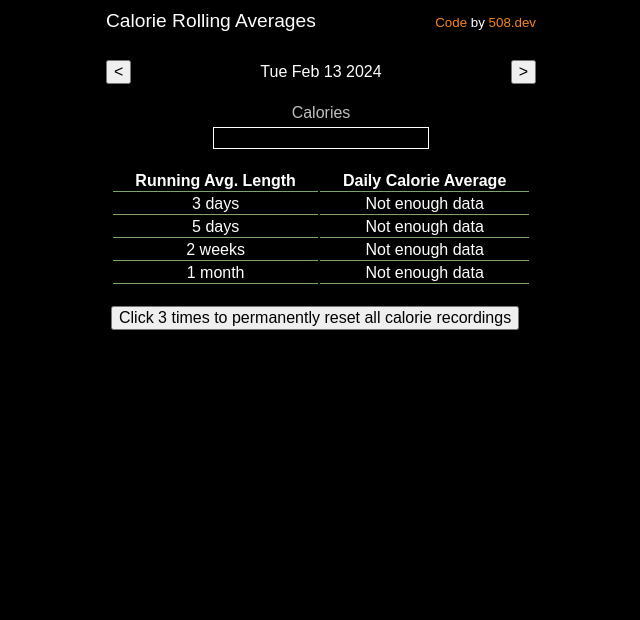
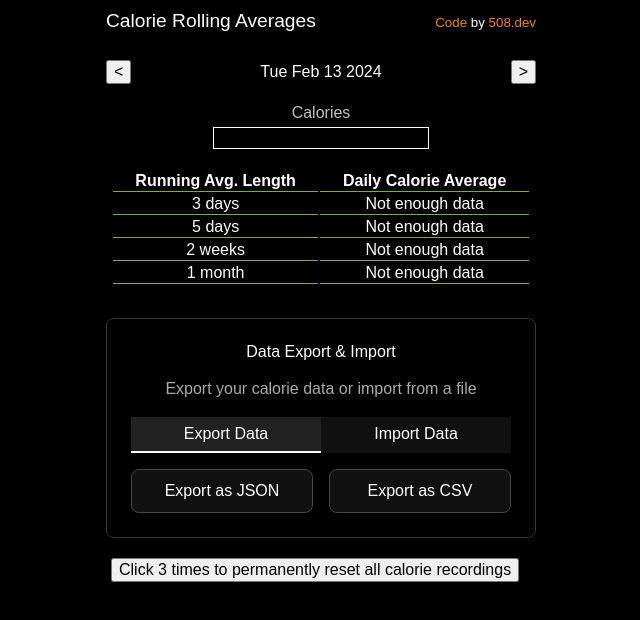
Before and after one commit to 508-dev/running-calorie-average, a SvelteKit app: page / in a window 1280 px wide. Shown: the top 620 px of the page, without its empty margins (319-959 px from the left). Built offline with nearby package versions, Linux system fonts and the light colour scheme.

Commit message:
feat: export import starter UI

```diff
--- /dev/null
+++ b/src/lib/components/ExportImportSection.svelte
@@ -0,0 +1,144 @@
+<script lang="ts">
+    export let onImport: (data: { date: string; calories: number }[]) => void;
+
+    let importError: string | null = null;
+    let currentTab = "export";
+
+
+  </script>
+
+  <div class="card">
+    <div class="card-header">
+      <h2>Data Export & Import</h2>
+      <p>Export your calorie data or import from a file</p>
+    </div>
+    <div class="tabs">
+      <div class="tabs-list">
+        <button class:selected={currentTab === "export"} on:click={() => (currentTab = "export")}>Export Data</button>
+        <button class:selected={currentTab === "import"} on:click={() => (currentTab = "import")}>Import Data</button>
+      </div>
+
+      {#if currentTab === "export"}
+        <div class="export-buttons">
+          <button>
+            Export as JSON
+          </button>
+          <button>
+            Export as CSV
+          </button>
+        </div>
+      {/if}
+
+      {#if currentTab === "import"}
+        <div class="import-upload">
+          <label for="json-upload" class="upload-box">
+            <p>Import JSON</p>
+            <input id="json-upload" type="file" accept=".json" hidden />
+          </label>
+          <label for="csv-upload" class="upload-box">
+            <p>Import CSV</p>
+            <input id="csv-upload" type="file" accept=".csv" hidden />
+          </label>
+        </div>
+
+        {#if importError}
+          <div class="error-box">{importError}</div>
+        {/if}
+      {/if}
+    </div>
+  </div>
+
+  <style>
+    .card {
+      background-color: #000;
+      border: 1px solid #333;
+      color: white;
+      padding: 1.5rem;
+      margin-top: 2rem;
+      border-radius: 0.5rem;
+      max-width: 100%;
+    }
+
+    .card-header {
+      text-align: center;
+      margin-bottom: 1rem;
+    }
+
+    .card-header p {
+      color: #aaa;
+    }
+
+    .tabs-list {
+      display: grid;
+      grid-template-columns: 1fr 1fr;
+      background: #111;
+      margin-bottom: 1rem;
+    }
+
+    .tabs-list button {
+      padding: 0.5rem 1rem;
+      background: transparent;
+      border: none;
+      color: white;
+      cursor: pointer;
+      border-bottom: 2px solid transparent;
+    }
+
+    .tabs-list button.selected {
+      border-bottom: 2px solid white;
+      background-color: #222;
+    }
+
+    .export-buttons {
+      display: grid;
+      grid-template-columns: 1fr 1fr;
+      gap: 1rem;
+    }
+
+    .export-buttons button {
+      background: #111;
+      color: white;
+      border: 1px solid #444;
+      padding: 0.75rem;
+      border-radius: 0.5rem;
+      cursor: pointer;
+      display: flex;
+      align-items: center;
+      gap: 0.5rem;
+      justify-content: center;
+    }
+
+    .export-buttons button:hover {
+      background: #222;
+    }
+
+    .import-upload {
+      display: grid;
+      grid-template-columns: 1fr 1fr;
+      gap: 1rem;
+    }
+
+    .upload-box {
+      background: #111;
+      border: 2px dashed #555;
+      border-radius: 0.5rem;
+      padding: 1.5rem;
+      text-align: center;
+      cursor: pointer;
+      color: #ccc;
+      transition: background 0.3s;
+    }
+
+    .upload-box:hover {
+      background: #222;
+    }
+
+    .error-box {
+      margin-top: 1rem;
+      background: #400;
+      color: #fbb;
+      padding: 0.75rem;
+      border: 1px solid #800;
+      border-radius: 0.5rem;
+    }
+  </style>
--- a/src/routes/+page.svelte
+++ b/src/routes/+page.svelte
@@ -3,6 +3,7 @@
 	import { goto } from '$app/navigation';
 	import { calorieDateMap } from '../stores.ts';
 	import { calcNDay } from '../lib/averages.ts';
+	import ExportImportSection from '$lib/components/ExportImportSection.svelte';
 
 	const notEnoughData = 'Not enough data';
 
@@ -74,7 +75,7 @@
         function handleTouchEnd(event: TouchEvent) {
                 endX = event.changedTouches[0].clientX;
                 handleSwipe();
-        }
+    }
 </script>
 
 <svelte:head>
@@ -136,6 +137,7 @@
 		</tr>
 	</table>
 </section>
+<ExportImportSection/>
 <section>
 	<button disabled={resetConfirm <= 0} on:click={() => resetConfirm--}>
 		Click {resetConfirm} times to permanently reset all calorie recordings
```
